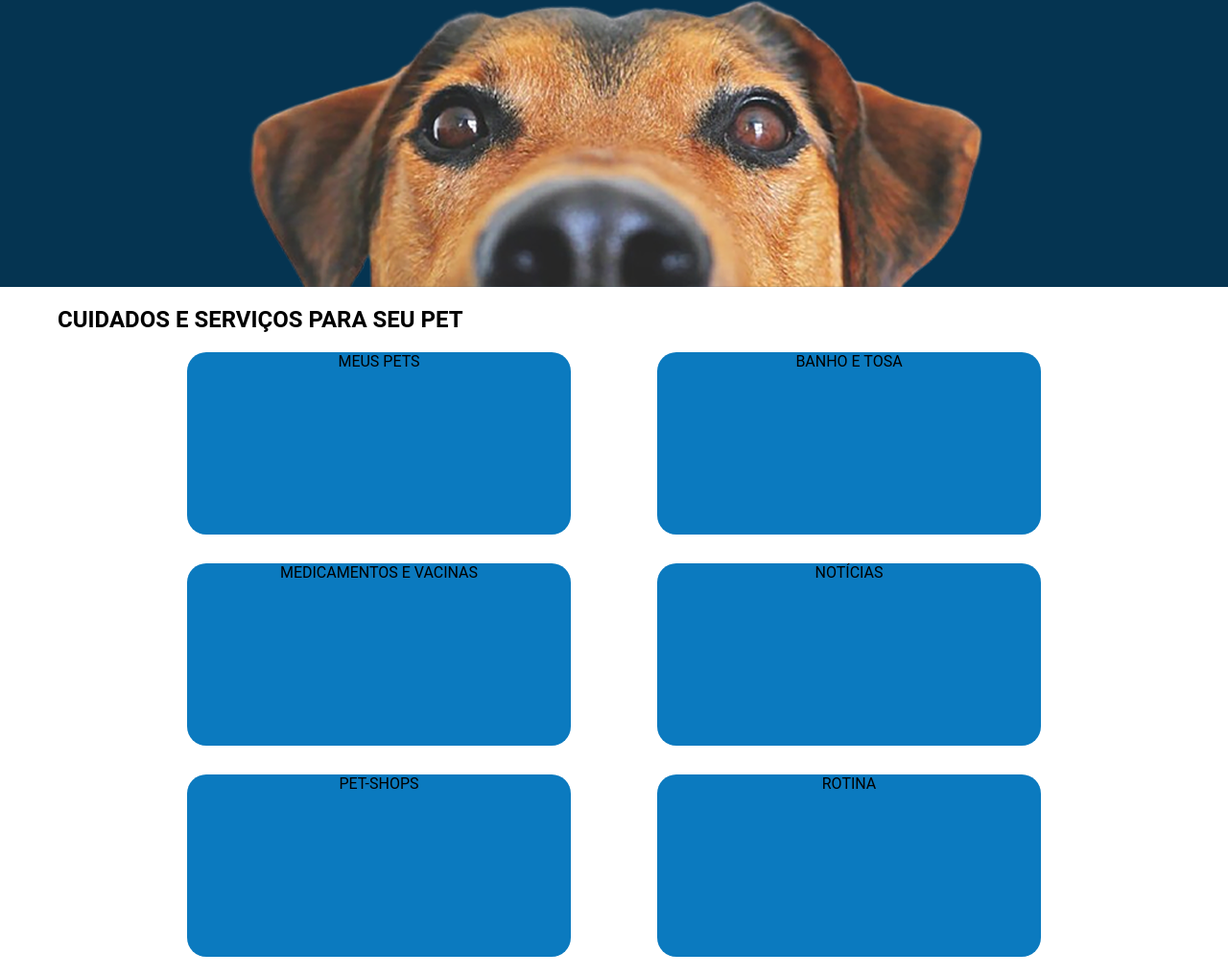
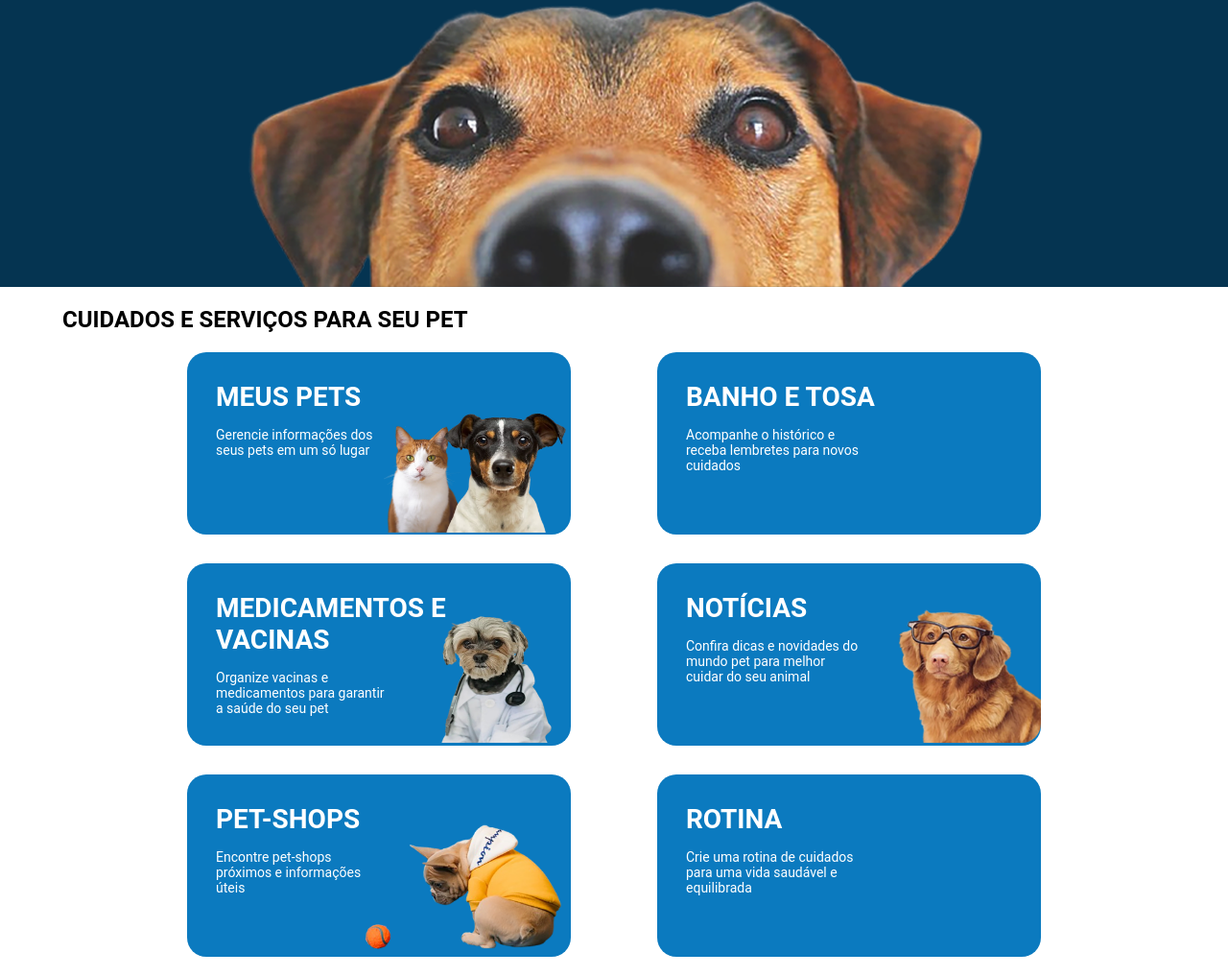
Before and after one commit to Welberth77/CuidaPet, a Python web app: template templates/pagina_principal.html in a window 1280 px wide. Shown: the part 81-1098 px from the top of the page at 96% size. Run offline with Jinja, Linux system fonts and the light colour scheme; the template is opened without the code that fills it, so the values that code supplies are empty.

Commit message:
página principal iniciada

```diff
--- a/app/static/css/pages/principal.css
+++ b/app/static/css/pages/principal.css
@@ -45,7 +45,7 @@
 }
 
 .servicos h2 {
-    margin: 20px 0 0 60px;
+    margin: 20px 0 0 65px;
     font-size: 24px;
 }
 
@@ -67,3 +67,44 @@
     background-color: #0B7ABF;
     margin: 0 30px 0;
 }
+
+.servicos .botoes li h3 {
+    font-size: 28px;
+    color: #ffffff;
+    text-align: left;
+    margin: 30px 0 0 30px;
+    max-width: 350px;
+}
+
+.servicos .botoes li p {
+    font-size: 14px;
+    color: #ffffff;
+    text-align: left;
+    max-width: 180px;
+    margin: 15px 0 0 30px;
+}
+
+.servicos .botoes .imagem-meus-pets {
+    width: 80%;
+    height: 80%;
+    margin: -74px 0 0 70px;
+}
+
+.servicos .botoes .imagem-medicamentos-e-vacinas {
+    width: 80%;
+    height: 80%;
+    margin: -124px 0 0 40px;
+}
+
+.servicos .botoes .imagem-noticias {
+    width: 100%;
+    height: 100%;
+    margin: -129px 0 0 0;
+    border-bottom-right-radius: 20px;
+}
+
+.servicos .botoes .imagem-pet-shops {
+    width: 90%;
+    height: 90%;
+    margin: -115px 0 0 20px;
+}
--- a/templates/pagina_principal.html
+++ b/templates/pagina_principal.html
@@ -30,12 +30,34 @@
         <h2>CUIDADOS E SERVIÇOS PARA SEU PET</h2>
 
         <ul class="botoes">
-            <li class="meus-pets">MEUS PETS</li>
-            <li class="banho-e-tosa">BANHO E TOSA</li>
-            <li class="medicamentos-e-vacinas">MEDICAMENTOS E VACINAS</li>
-            <li class="noticias">NOTÍCIAS</li>
-            <li class="pet-shops">PET-SHOPS</li>
-            <li class="rotina">ROTINA</li>
+            <li class="meus-pets">
+                <h3>MEUS PETS</h3>
+                <p>Gerencie informações dos seus pets em um só lugar</p>
+                <img src="../app/static/css/imagens/meus-pets.png" alt="imagem-meus-pets" class="imagem-meus-pets">
+            </li>
+            <li class="banho-e-tosa">
+                <h3>BANHO E TOSA</h3>
+                <p>Acompanhe o histórico e receba lembretes para novos cuidados</p>
+            </li>
+            <li class="medicamentos-e-vacinas">
+                <h3>MEDICAMENTOS E VACINAS</h3>
+                <p>Organize vacinas e medicamentos para garantir a saúde do seu pet</p>
+                <img src="../app/static/css/imagens/medicamentos-e-vacinas.png" alt="imagem-medicamentos-e-vacinas" class="imagem-medicamentos-e-vacinas">
+            </li>
+            <li class="noticias">
+                <h3>NOTÍCIAS</h3>
+                <p>Confira dicas e novidades do mundo pet para melhor cuidar do seu animal</p>
+                <img src="../app/static/css/imagens/noticias.png" alt="imagem-noticias" class="imagem-noticias">
+            </li>
+            <li class="pet-shops">
+                <h3>PET-SHOPS</h3>
+                <p>Encontre pet-shops próximos e informações úteis</p>
+                <img src="../app/static/css/imagens/pet-shops.png" alt="imagem-pet-shops" class="imagem-pet-shops">
+            </li>
+            <li class="rotina">
+                <h3>ROTINA</h3>
+                <p>Crie uma rotina de cuidados para uma vida saudável e equilibrada</p>
+            </li>
         </ul>
     </div>
 </body>
```
Also changed, not shown: app/static/css/imagens/medicamentos-e-vacinas.png (added), app/static/css/imagens/meus-pets.png (added), app/static/css/imagens/noticias.png (added), app/static/css/imagens/pet-shops.png (added).
